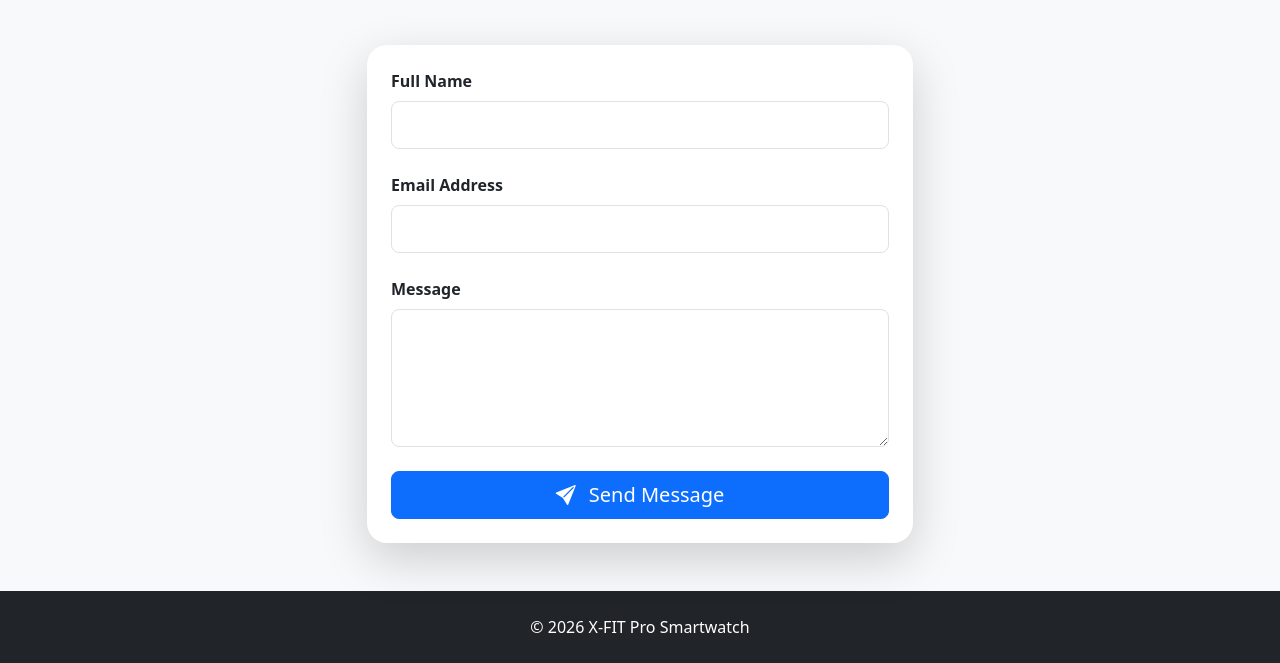
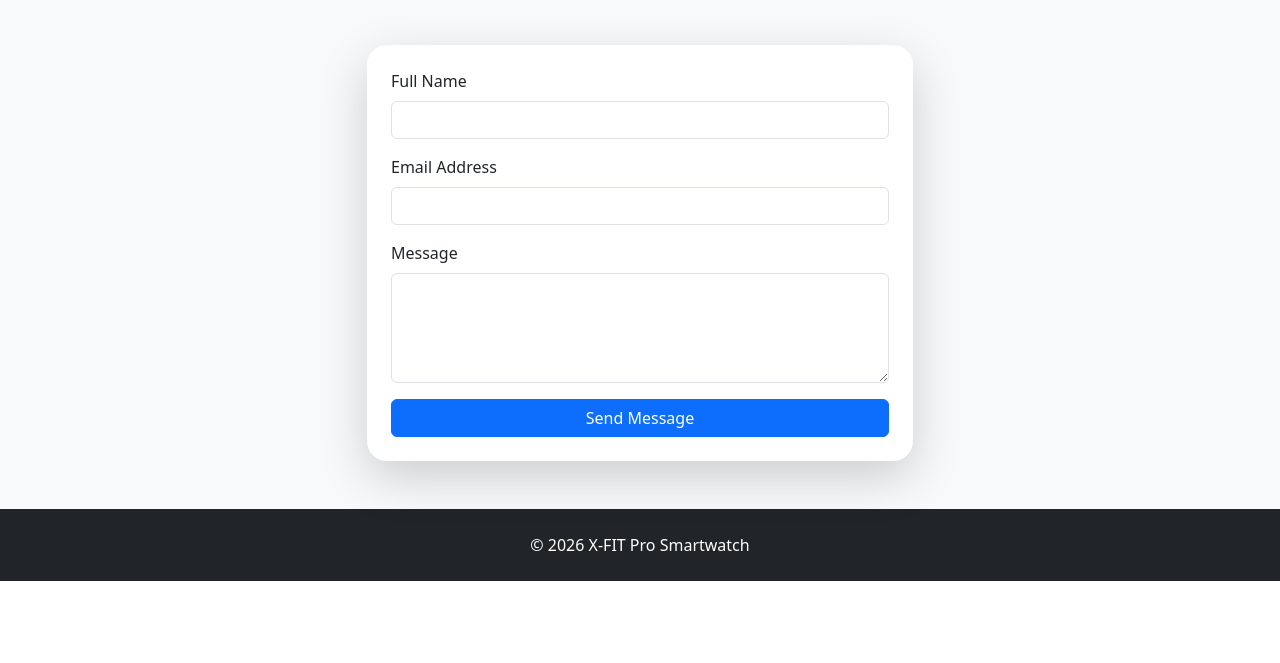
Before and after one commit to khaisu/x-fit-pro-smartwatch, a plain HTML site: page contact.html in a window 1280 px wide. Shown: the part 177-840 px from the top of the page. After the commit the page ends 800 px from the top, so only its background shows below. Drawn offline with nearby package versions, Linux system fonts and the light colour scheme.

Commit message:
Add files via upload

```diff
--- a/contact.html
+++ b/contact.html
@@ -49,25 +49,24 @@
             <div class="col-lg-6 col-md-8">
 
                 <div class="card shadow-lg border-0 p-4 contact-card">
-                    <form action="https://formspree.io/f/meelyjoy" method="POST">
+                        <form id="contactForm" action="https://formspree.io/f/meelyjoy" method="POST">
 
-                        <div class="mb-4">
-                            <label class="form-label fw-semibold">Full Name</label>
-                            <input type="text" name="name" class="form-control form-control-lg" required>
+                            <div class="mb-3">
+                                <label class="form-label">Full Name</label>
+                                <input type="text" name="name" class="form-control" required>
                             </div>
 
-                        <div class="mb-4">
-                            <label class="form-label fw-semibold">Email Address</label>
-                            <input type="email" name="email" class="form-control form-control-lg" required>
+                            <div class="mb-3">
+                                <label class="form-label">Email Address</label>
+                                <input type="email" name="email" class="form-control" required>
                             </div>
 
-                        <div class="mb-4">
-                            <label class="form-label fw-semibold">Message</label>
-                            <textarea name="message" class="form-control form-control-lg" rows="4" required></textarea>
+                            <div class="mb-3">
+                                <label class="form-label">Message</label>
+                                <textarea name="message" class="form-control" rows="4" required></textarea>
                             </div>
 
-                        <button type="submit" class="btn btn-primary btn-lg w-100">
-                            <i class="bi bi-send-fill me-2"></i>
+                            <button type="submit" class="btn btn-primary w-100">
                                 Send Message
                             </button>
 
@@ -105,5 +104,30 @@
     });
 </script>
 
+<script>
+const form = document.getElementById("contactForm");
+
+form.addEventListener("submit", async function(e) {
+    e.preventDefault();
+
+    const data = new FormData(form);
+
+    const response = await fetch(form.action, {
+        method: form.method,
+        body: data,
+        headers: {
+            'Accept': 'application/json'
+        }
+    });
+
+    if (response.ok) {
+        alert("✅ Message sent successfully!");
+        form.reset(); // THIS CLEARS THE FORM
+    } else {
+        alert("❌ Oops! Something went wrong.");
+    }
+});
+</script>
+
 </body>
 </html>
```
Also changed, not shown: features.html (+1 -1 lines). Lines whose indentation alone changed are shown as unchanged.
